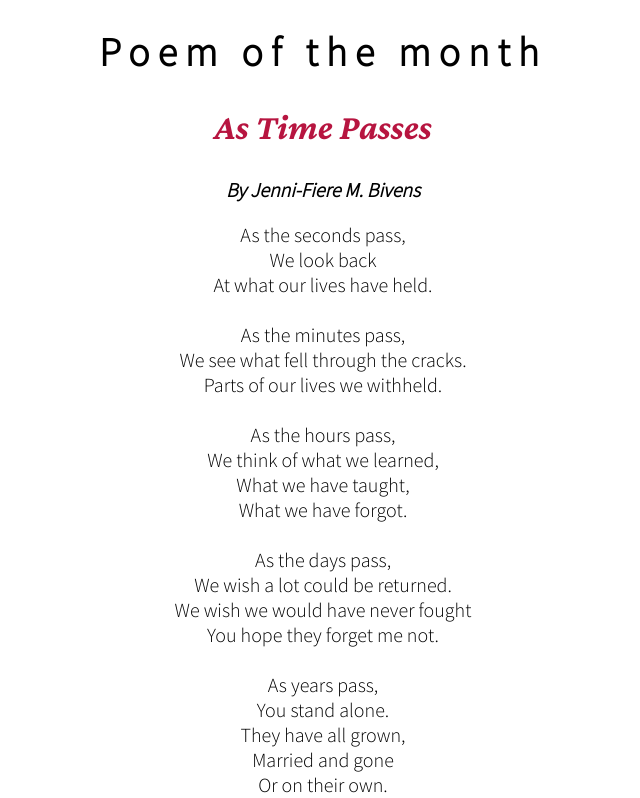
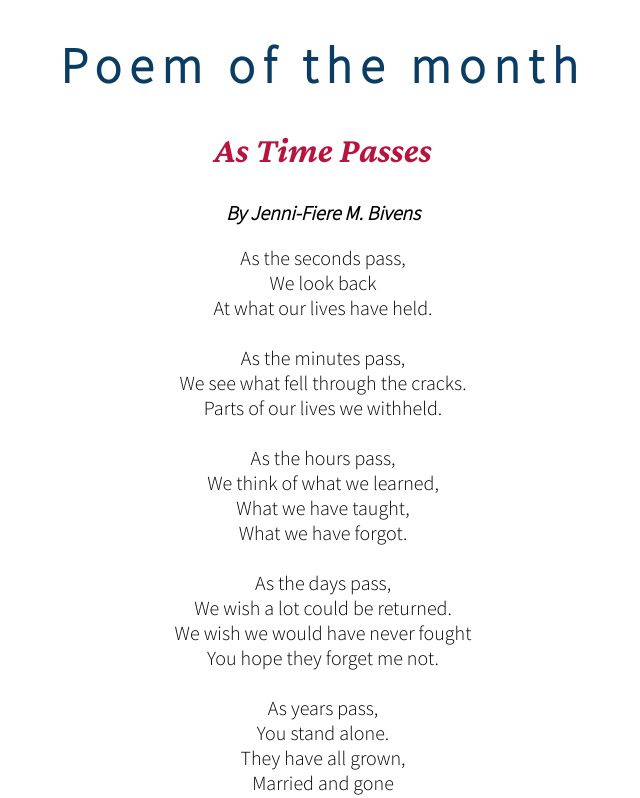
Before and after one commit to anna-zajac/git-learning-2, a plain HTML site: page index.html in a window 1280 px wide. Shown: the top 798 px of the page, without its empty margins (317-957 px from the left). Drawn offline with nearby package versions, Linux system fonts and the light colour scheme.

Commit message:
Add styles for page title

```diff
--- a/style.css
+++ b/style.css
@@ -6,6 +6,8 @@ body {
 
 .page-title {
     letter-spacing: 8px;
+    color: #0a3d62;
+    font-size: 50px;
 }
 
 .poem-title {
```
